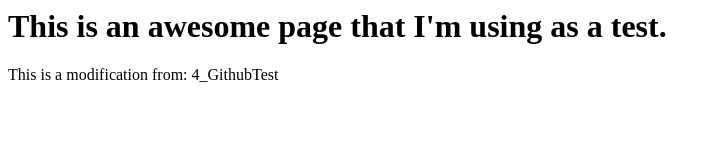
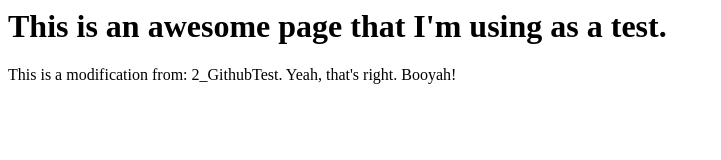
Before and after one commit to adoublen/test1, a plain HTML site: page index.html in a window 1280 px wide. Shown: the whole page, without its empty margins (0-721 px from the left). Drawn offline with Linux system fonts and the light colour scheme.

Commit message:
minor change

```diff
--- a/index.html
+++ b/index.html
@@ -4,7 +4,7 @@
 </head>
 <body>
 	<h1>This is an awesome page that I'm using as a test.</h1>
-	<p>This is a modification from: 4_GithubTest</p>
+	<p>This is a modification from: 2_GithubTest. Yeah, that's right. Booyah!</p>
 
 </body>
 </html>
```
